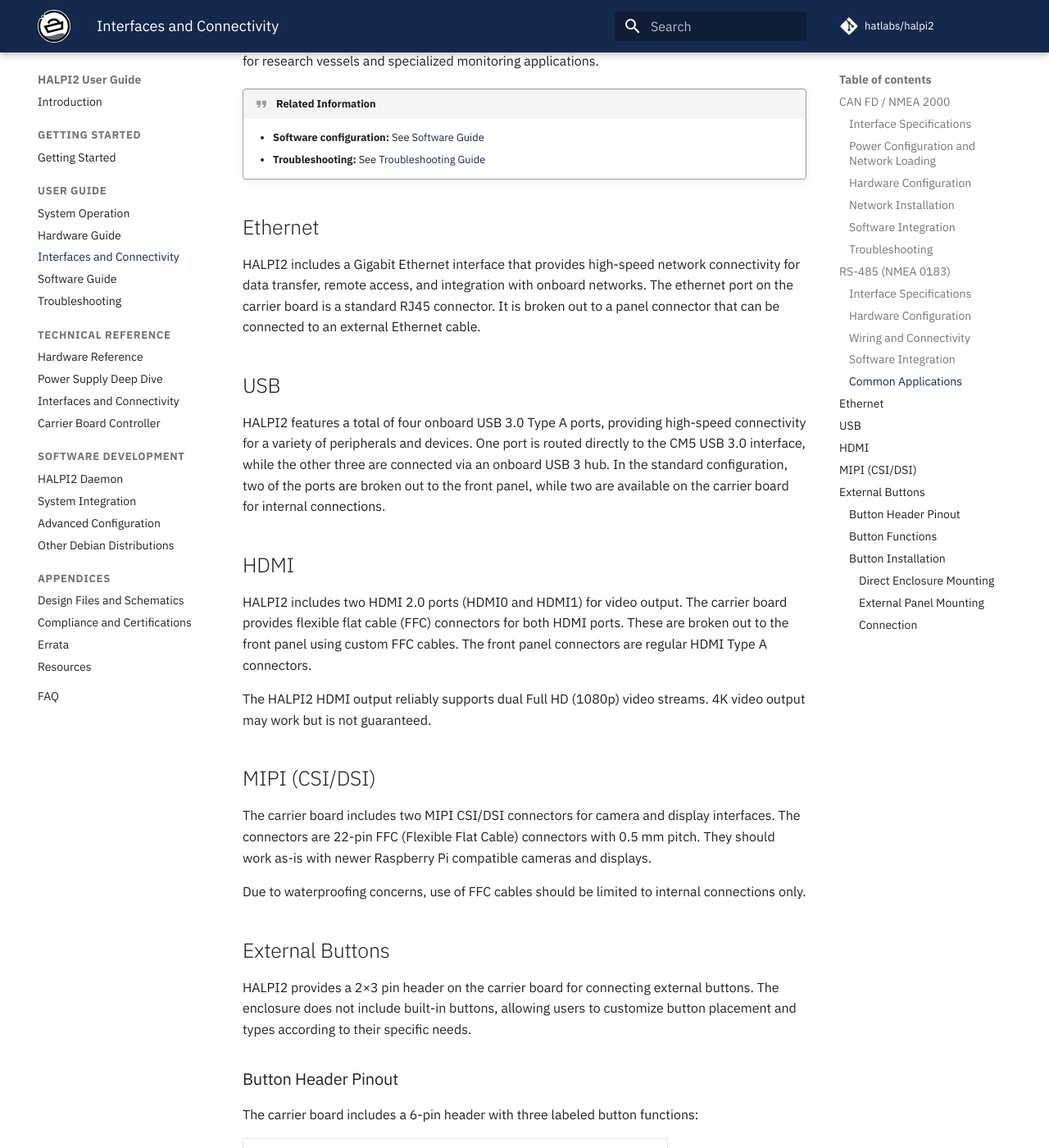
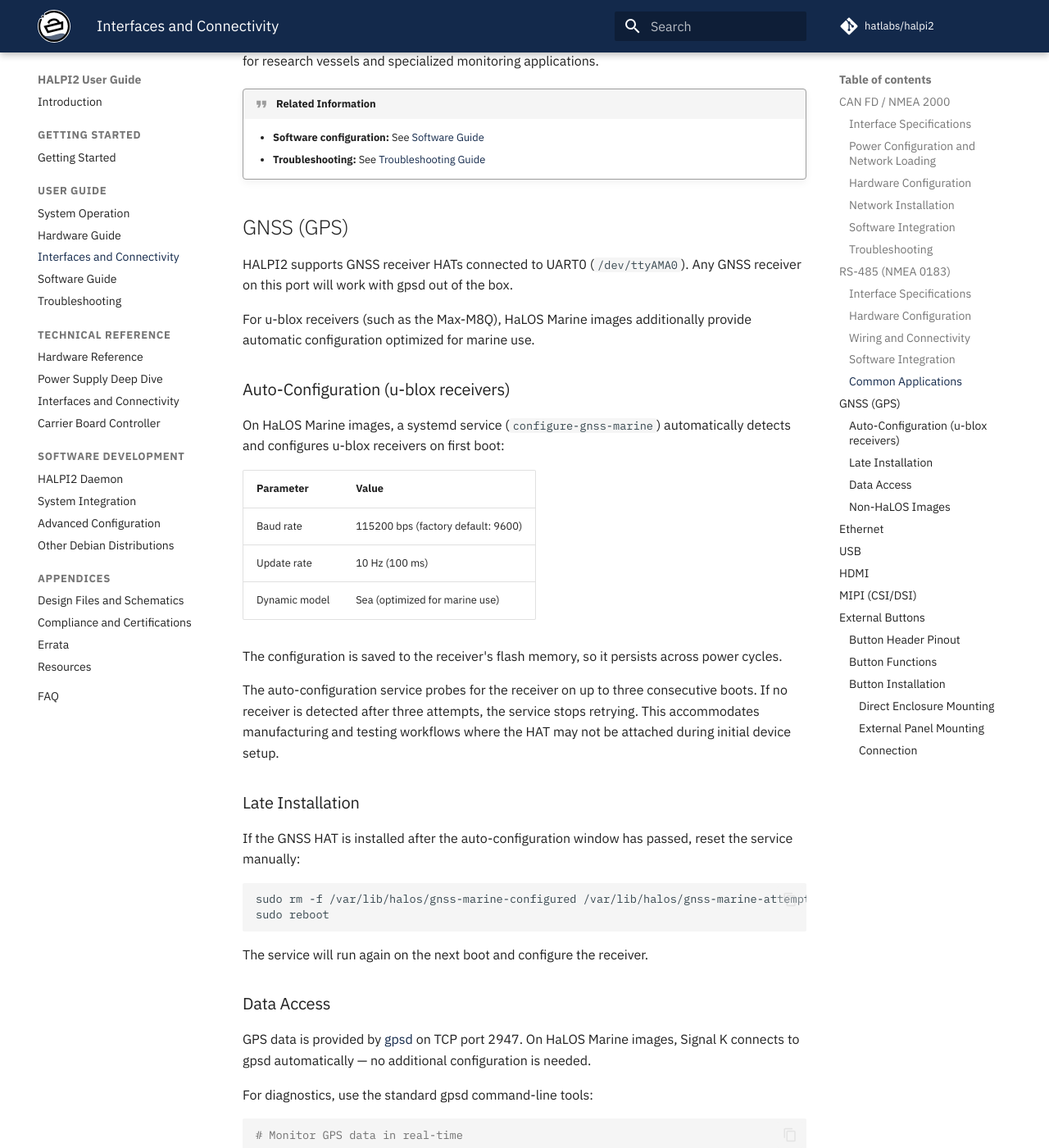
Before and after one commit to hatlabs/halpi2, an MkDocs documentation site: the page built from docs/user-guide/interfaces.md, in a window 1280 px wide and 1400 px high, scrolled down 3871 px. Shown: the whole window at 82% size. Built offline with MkDocs 1.6.1 and Material for MkDocs 9.7.7, drawn with Linux system fonts in a browser that asks for light colours; comment, search, counter and statistics services are not loaded; some of the changed text lies outside the part shown.

Commit message:
docs: add GNSS HAT section to interfaces guide
Document the optional Max-M8Q GNSS HAT: auto-configuration service,
data access via gpsd, late installation procedure, and non-HaLOS
setup instructions.

Co-Authored-By: Claude Opus 4.6 (1M context) <noreply@anthropic.com>

````diff
--- a/docs/user-guide/interfaces.md
+++ b/docs/user-guide/interfaces.md
@@ -95,6 +95,66 @@ The high-speed capability of the interface also supports non-standard applicatio
     - **Troubleshooting:** See [Troubleshooting Guide](./troubleshooting.md)
 
 
+## GNSS (GPS)
+
+HALPI2 supports GNSS receiver HATs connected to UART0 (`/dev/ttyAMA0`). Any GNSS receiver on this port will work with gpsd out of the box.
+
+For u-blox receivers (such as the Max-M8Q), HaLOS Marine images additionally provide automatic configuration optimized for marine use.
+
+### Auto-Configuration (u-blox receivers)
+
+On HaLOS Marine images, a systemd service (`configure-gnss-marine`) automatically detects and configures u-blox receivers on first boot:
+
+| Parameter | Value |
+|:----------|:------|
+| Baud rate | 115200 bps (factory default: 9600) |
+| Update rate | 10 Hz (100 ms) |
+| Dynamic model | Sea (optimized for marine use) |
+
+The configuration is saved to the receiver's flash memory, so it persists across power cycles.
+
+The auto-configuration service probes for the receiver on up to three consecutive boots. If no receiver is detected after three attempts, the service stops retrying. This accommodates manufacturing and testing workflows where the HAT may not be attached during initial device setup.
+
+### Late Installation
+
+If the GNSS HAT is installed after the auto-configuration window has passed, reset the service manually:
+
+```bash
+sudo rm -f /var/lib/halos/gnss-marine-configured /var/lib/halos/gnss-marine-attempts
+sudo reboot
+```
+
+The service will run again on the next boot and configure the receiver.
+
+### Data Access
+
+GPS data is provided by [gpsd](https://gpsd.io/) on TCP port 2947. On HaLOS Marine images, Signal K connects to gpsd automatically — no additional configuration is needed.
+
+For diagnostics, use the standard gpsd command-line tools:
+
+```bash
+# Monitor GPS data in real-time
+gpsmon
+
+# Output raw NMEA 0183 sentences
+gpspipe -r
+```
+
+### Non-HaLOS Images
+
+On Raspberry Pi OS or other operating systems, install and configure gpsd manually:
+
+```bash
+sudo apt install gpsd gpsd-clients
+```
+
+Edit `/etc/default/gpsd` to set `DEVICES="/dev/ttyAMA0"` and restart the service. The receiver will operate at its factory default settings (9600 baud, 1 Hz) unless configured with `ubxtool` from the `gpsd-clients` package.
+
+!!! quote "Related Information"
+    - **gpsd on HaLOS:** See [HaLOS GPS documentation](https://docs.halos.fi/user-guide/gps/)
+    - **Software setup:** See [Software Guide](./software.md)
+
+
 ## Ethernet
 
 HALPI2 includes a Gigabit Ethernet interface that provides high-speed network connectivity for data transfer, remote access, and integration with onboard networks. The ethernet port on the carrier board is a standard RJ45 connector. It is broken out to a panel connector that can be connected to an external Ethernet cable.
````
